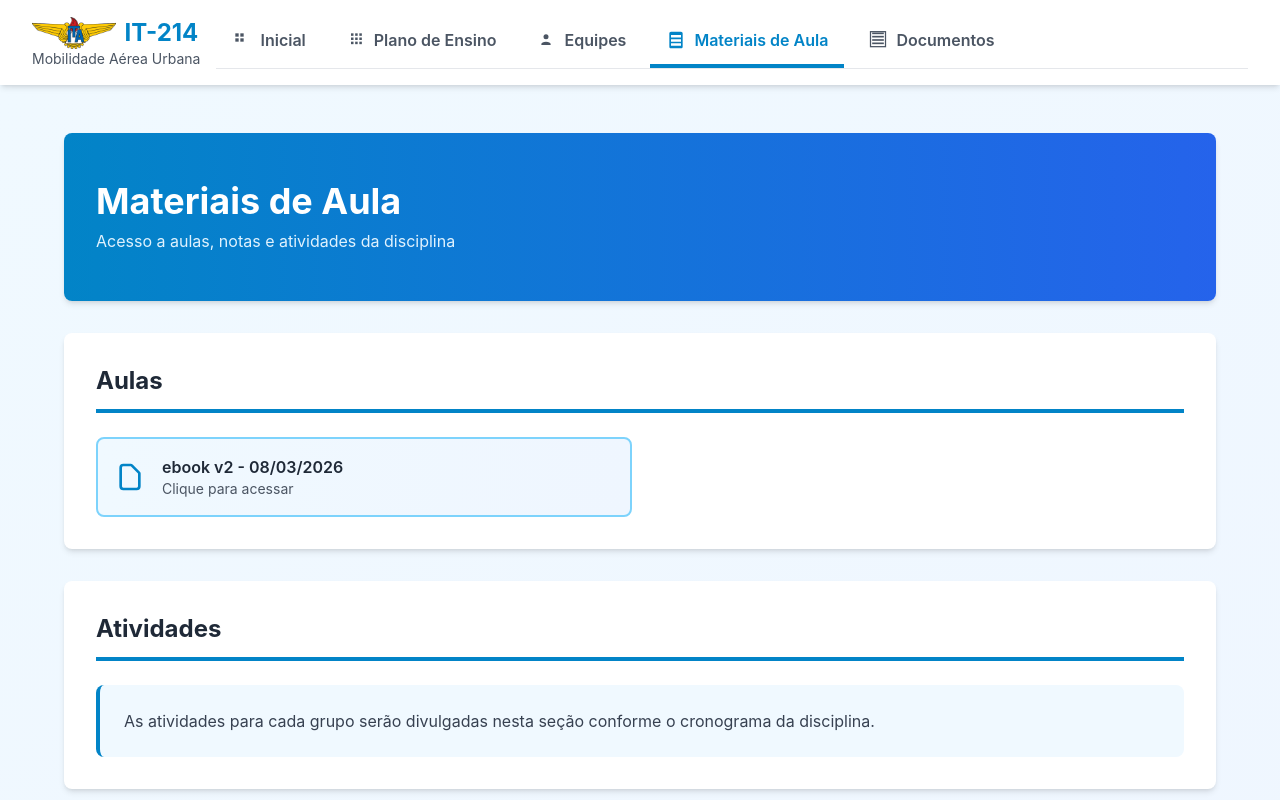
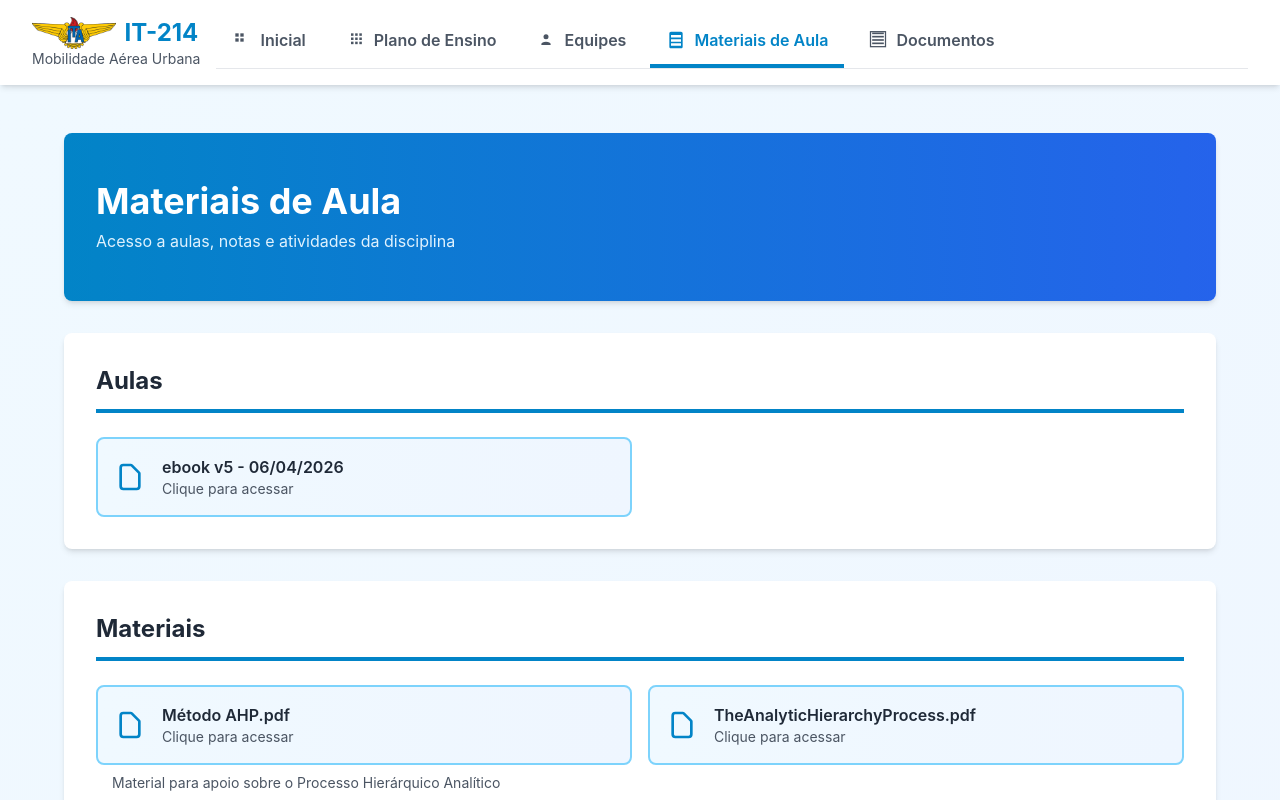
Before and after one commit to uaminfra-ita/uaminfra-ita-IT-214, a Next.js app: page / in a window 1280 px wide. Both pictures are taken after a click on the button "Materiais de Aula". Shown: the top 800 px of the page. Built offline with nearby package versions, Linux system fonts and the light colour scheme.

Commit message:
Atualização: Organizar aba Materiais com seção Métodos AHP e atualizar ebook para v5; Corrigir aba Documentos para exibir artigos científicos

```diff
--- a/components/CourseMaterialsPage.jsx
+++ b/components/CourseMaterialsPage.jsx
@@ -21,8 +21,8 @@ export default function CourseMaterialsPage() {
           {courseMaterials.lectures.length > 0 ? (
             <div className="grid grid-cols-1 md:grid-cols-2 gap-4">
               {courseMaterials.lectures.map((lecture, index) => (
+                <div key={index}>
                   <a
-                  key={index}
                     href={lecture.url}
                     target="_blank"
                     rel="noopener noreferrer"
@@ -48,6 +48,10 @@ export default function CourseMaterialsPage() {
                       <p className="text-sm text-gray-600">Clique para acessar</p>
                     </div>
                   </a>
+                  {lecture.description && (
+                    <p className="text-sm text-gray-600 mt-2 ml-4">{lecture.description}</p>
+                  )}
+                </div>
               ))}
             </div>
           ) : (
@@ -58,6 +62,51 @@ export default function CourseMaterialsPage() {
             </div>
           )}
         </section>
+
+        {/* Materials Section */}
+        {courseMaterials.materials && courseMaterials.materials.length > 0 && (
+          <section className="bg-white rounded-lg shadow-md p-8 mb-8">
+            <h2 className="text-2xl font-bold text-gray-800 mb-6 border-b-4 border-sky-600 pb-3">
+              Materiais
+            </h2>
+
+            <div className="grid grid-cols-1 md:grid-cols-2 gap-4">
+              {courseMaterials.materials.map((material, index) => (
+                <div key={index}>
+                  <a
+                    href={material.url}
+                    target="_blank"
+                    rel="noopener noreferrer"
+                    className="flex items-center p-4 bg-gradient-to-r from-sky-50 to-blue-50 rounded-lg border-2 border-sky-300 hover:bg-gradient-to-r hover:from-sky-100 hover:to-blue-100 transition-all cursor-pointer hover:shadow-md"
+                  >
+                    <div className="flex-shrink-0">
+                      <svg
+                        className="h-8 w-8 text-sky-600"
+                        fill="none"
+                        stroke="currentColor"
+                        viewBox="0 0 24 24"
+                      >
+                        <path
+                          strokeLinecap="round"
+                          strokeLinejoin="round"
+                          strokeWidth={2}
+                          d="M7 21h10a2 2 0 002-2V9.414a1 1 0 00-.293-.707l-5.414-5.414A1 1 0 0012.586 3H7a2 2 0 00-2 2v14a2 2 0 002 2z"
+                        />
+                      </svg>
+                    </div>
+                    <div className="ml-4">
+                      <p className="font-semibold text-gray-800">{material.title}</p>
+                      <p className="text-sm text-gray-600">Clique para acessar</p>
+                    </div>
+                  </a>
+                  {material.description && (
+                    <p className="text-sm text-gray-600 mt-2 ml-4">{material.description}</p>
+                  )}
+                </div>
+              ))}
+            </div>
+          </section>
+        )}
 
         {/* Activities Section */}
         <section className="bg-white rounded-lg shadow-md p-8">
--- a/components/DocumentsPage.jsx
+++ b/components/DocumentsPage.jsx
@@ -57,7 +57,8 @@ export default function DocumentsPage() {
 
         {/* Document Categories */}
         <div className="grid grid-cols-1 gap-8">
-          {docCategories.map((category) => (
+          {docCategories.map((category) =>
+            category.items && category.items.length > 0 ? (
               <section key={category.id}>
                 <div
                   className={`bg-gradient-to-r ${category.color} text-white rounded-lg shadow-md p-6 mb-4`}
@@ -68,7 +69,6 @@ export default function DocumentsPage() {
                 </div>
 
                 <div className={`bg-white rounded-lg shadow-md p-8`}>
-                {category.items.length > 0 ? (
                   <div className="grid grid-cols-1 md:grid-cols-2 gap-4">
                     {category.items.map((doc, index) => (
                       <a
@@ -108,16 +108,10 @@ export default function DocumentsPage() {
                       </a>
                     ))}
                   </div>
-                ) : (
-                  <div className={`${category.bgColor} rounded-lg p-8 border-l-4 ${category.borderColor} text-center`}>
-                    <p className="text-gray-700">
-                      Documentos nesta categoria serão adicionados em breve. Fique atento para atualizações!
-                    </p>
-                  </div>
-                )}
                 </div>
               </section>
-          ))}
+            ) : null
+          )}
         </div>
 
         {/* General Information */}
--- a/data/courseData.js
+++ b/data/courseData.js
@@ -55,13 +55,40 @@ export const teams = [
 
 export const courseMaterials = {
   lectures: [
-    { title: "ebook v2 - 08/03/2026", url: "/files/ebook.pdf" },
+    { title: "ebook v5 - 06/04/2026", url: "/files/ebook.pdf" },
     // { title: "Aula 1 - Introdução", url: "/materials/aula1.pdf" },
     // { title: "Aula 2 - Conceitos", url: "/materials/aula2.pdf" },
   ],
   activities: [
     // { title: "Atividade 1", description: "Descrição", dueDate: "2024-02-15", teams: ["Equipe 1"] },
     // { title: "Atividade 2", description: "Descrição", dueDate: "2024-03-01", teams: ["Equipe 1", "Equipe 2"] },
+  ],
+  materials: [
+    {
+      title: "Método AHP.pdf",
+      url: "/files/Método AHP.pdf",
+      description: "Material para apoio sobre o Processo Hierárquico Analítico"
+    },
+    {
+      title: "TheAnalyticHierarchyProcess.pdf",
+      url: "/files/TheAnalyticHierarchyProcess.pdf",
+    },
+    {
+      title: "data_los_angeles.xls",
+      url: "/files/data_los_angeles.xls",
+    },
+    {
+      title: "los_angeles_aula.R",
+      url: "/files/los_angeles_aula.R",
+    },
+    {
+      title: "1-s2.0-S0966692326000657-main.pdf",
+      url: "/files/1-s2.0-S0966692326000657-main.pdf",
+    },
+    {
+      title: "main.pdf",
+      url: "/files/main.pdf",
+    },
   ],
 };
 
@@ -78,8 +105,7 @@ export const documents = {
   articles: [
     {
       title: "A city-centric approach to estimate and evaluate global Urban Air Mobility demand",
-      url: "/files/A City-Centric Approach to Estimate the Global Demand of Urban Air Mobility.pdf",
-      description: "Material de apoio para avaliação e seleção de cidades para UAM"
+      url: "/files/1-s2.0-S0966692326000657-main.pdf",
     },
     {
       title: "Urban Air Mobility History, Ecosystem",
```
Lines whose indentation alone changed are shown as unchanged.
